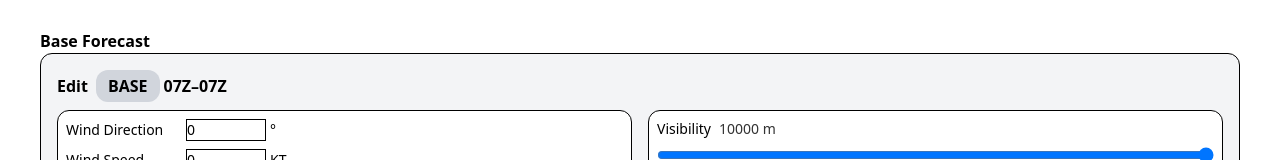
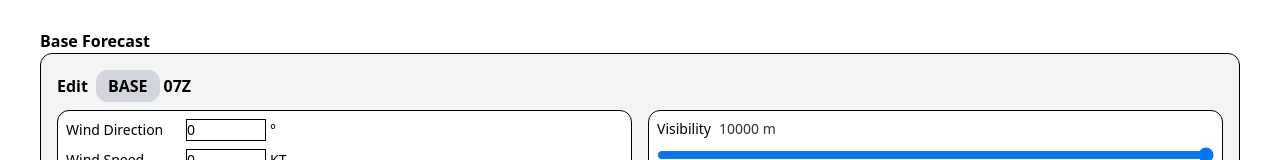
Before and after one commit to sprangdes/taf-visual-builder, a React (Vite) app: page / in a window 1280 px wide. Shown: the part 161-321 px from the top of the page. Built offline with nearby package versions, Linux system fonts and the light colour scheme.

Commit message:
更新 ChangeEditor 組件，調整顯示邏輯以根據基準狀態顯示時間範圍

```diff
--- a/src/TafBuilder.tsx
+++ b/src/TafBuilder.tsx
@@ -606,7 +606,13 @@ function ChangeEditor({ change, onUpdate, showActionButtons = false, onDelete, o
           <span className="ml-2">
             {renderTypeButton()}
           </span>
-          {String(Number(change.from.slice(-2))).padStart(2, "0")}Z–{String(Number(change.to.slice(-2))).padStart(2, "0")}Z
+          {isBase ? (
+            <>{String(Number(change.from.slice(-2))).padStart(2, "0")}Z</>
+          ) : (
+            <>
+              {String(Number(change.from.slice(-2))).padStart(2, "0")}Z–{String(Number(change.to.slice(-2))).padStart(2, "0")}Z
+            </>
+          )}
         </h3>
         {showActionButtons && onDelete && (
           <div className="absolute right-0 inset-y-0 flex items-center justify-end">
```
